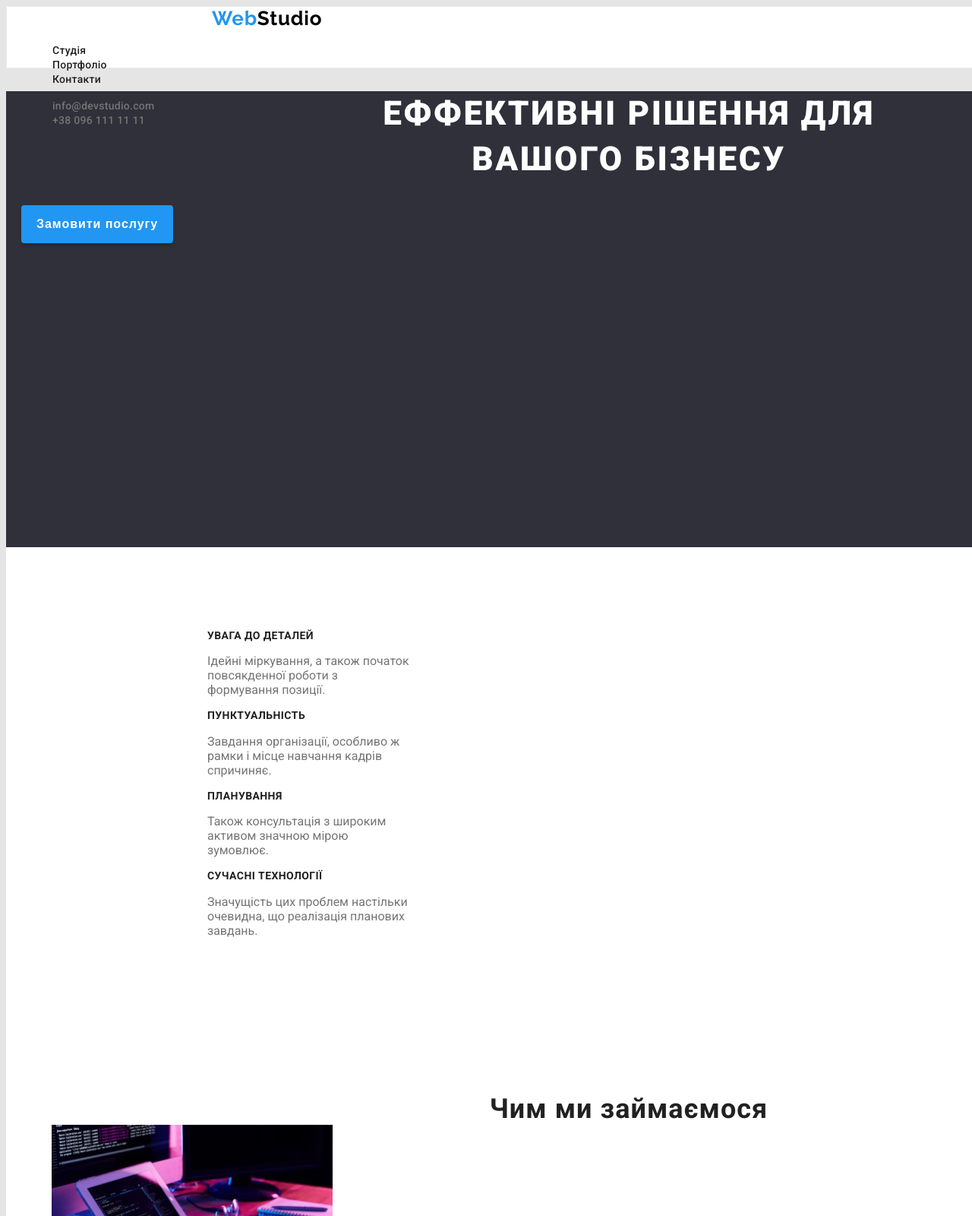
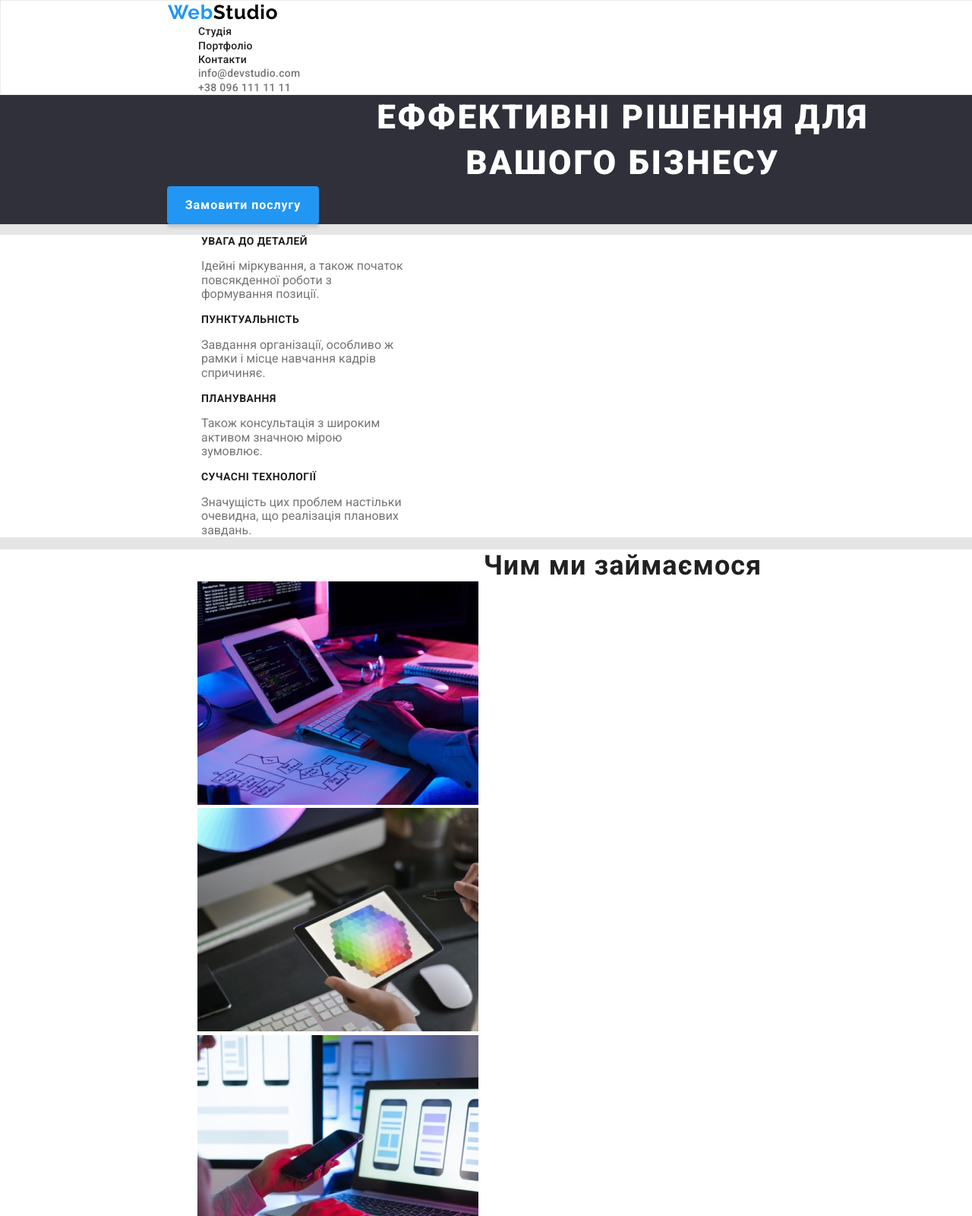
Before and after one commit to abdeev/domashka-02, a plain HTML site: page index.html in a window 1280 px wide. Shown: the top 1600 px of the page at 76% size. Drawn offline with nearby package versions, Linux system fonts and the light colour scheme.

Commit message:
homework 02

```diff
--- a/index.html
+++ b/index.html
@@ -3,24 +3,31 @@
   <head>
     <meta charset="UTF-8" />
     <meta http-equiv="X-UA-Compatible" content="IE=edge" />
+    <title>Студія</title>
     <link rel="preconnect" href="https://fonts.googleapis.com" />
     <link rel="preconnect" href="https://fonts.gstatic.com" crossorigin />
     <link
       href="https://fonts.googleapis.com/css2?family=Oleo+Script&family=Raleway:wght@700&family=Roboto:wght@400;500;700;900&display=swap"
       rel="stylesheet"
     />
-    <title>Студія</title>
+    <link
+      rel="stylesheet"
+      href="https://cdnjs.cloudflare.com/ajax/libs/modern-normalize/1.1.0/modern-normalize.min.css"
+      integrity="sha512-wpPYUAdjBVSE4KJnH1VR1HeZfpl1ub8YT/NKx4PuQ5NmX2tKuGu6U/JRp5y+Y8XG2tV+wKQpNHVUX03MfMFn9Q=="
+      crossorigin="anonymous"
+      referrerpolicy="no-referrer"
+    />
     <link rel="stylesheet" href="./styles/styles.css" />
   </head>
 
   <body class="body">
     <!-- верхнє меню -->
     <header class="header">
+      <div class="container">
         <nav class="nav">
           <!-- логотип -->
-        <a class="logo-web" href="./index.html"
-          >Web<span class="logo-studio">Studio</span></a
-        >
+
+          <a class="logo-web" href="./index.html">Web<span class="logo-studio">Studio</span></a>
 
           <ul class="nav-list">
             <li><a class="nav-item" href="./index.html">Студія</a></li>
@@ -32,43 +39,37 @@
         <!-- контакти mailto phoneto-->
         <ul class="contacts">
           <li>
-          <a class="contacts-item" href="mailto:info@devstudio.com"
-            >info@devstudio.com</a
-          >
+            <a class="contacts-item" href="mailto:info@devstudio.com">info@devstudio.com</a>
           </li>
           <li>
-          <a class="contacts-item" href="tel:+380961111111"
-            >+38 096 111 11 11</a
-          >
+            <a class="contacts-item" href="tel:+380961111111">+38 096 111 11 11</a>
           </li>
         </ul>
+      </div>
     </header>
 
     <main>
       <!-- блок із кнопкою замовити послугу -->
       <section class="button-block">
+        <div class="container">
           <h1 class="head-text-button">Еффективні рішення для вашого бізнесу</h1>
 
           <button class="button" type="button">Замовити послугу</button>
+        </div>
       </section>
       <!-- наші особливості -->
       <section class="features">
+        <div class="container">
           <h2 class="hidden-header">особливості</h2>
           <ul class="features-list">
             <li class="features-card">
               <h3 class="features-card-header">Увага до деталей</h3>
-            <p>
-              Ідейні міркування, а також початок повсякденної роботи з
-              формування позиції.
-            </p>
+              <p>Ідейні міркування, а також початок повсякденної роботи з формування позиції.</p>
             </li>
 
             <li class="features-card">
               <h3 class="features-card-header">Пунктуальність</h3>
-            <p>
-              Завдання організації, особливо ж рамки і місце навчання кадрів
-              спричиняє.
-            </p>
+              <p>Завдання організації, особливо ж рамки і місце навчання кадрів спричиняє.</p>
             </li>
 
             <li class="features-card">
@@ -78,44 +79,33 @@
 
             <li class="features-card">
               <h3 class="features-card-header">Сучасні технології</h3>
-            <p>
-              Значущість цих проблем настільки очевидна, що реалізація планових
-              завдань.
-            </p>
+              <p>Значущість цих проблем настільки очевидна, що реалізація планових завдань.</p>
             </li>
           </ul>
+        </div>
       </section>
 
       <!-- чим ми займаємось -->
       <section class="we-do">
+        <div class="container">
           <h2>Чим ми займаємося</h2>
           <ul class="we-do-list">
             <li>
-            <img
-              src="./images/our_work/desktop.jpg"
-              alt="Desktop applications"
-              width="370"
-            />
+              <img src="./images/our_work/desktop.jpg" alt="Desktop applications" width="370" />
             </li>
             <li>
-            <img
-              src="./images/our_work/ipad.jpg"
-              alt="Tablet applications"
-              width="370"
-            />
+              <img src="./images/our_work/ipad.jpg" alt="Tablet applications" width="370" />
             </li>
             <li>
-            <img
-              src="./images/our_work/phone.jpg"
-              alt="Smartphone applications"
-              width="370"
-            />
+              <img src="./images/our_work/phone.jpg" alt="Smartphone applications" width="370" />
             </li>
           </ul>
+        </div>
       </section>
 
       <!-- наша команда -->
       <section class="team-block">
+        <div class="container">
           <ul>
             <li>
               <h2>Наша команда</h2>
@@ -134,11 +124,7 @@
               </ul>
               <ul class="team-card">
                 <li>
-                <img
-                  src="./images/team/olgarepina.jpg"
-                  alt="Фото Ольга Репіна"
-                  width="270"
-                />
+                  <img src="./images/team/olgarepina.jpg" alt="Фото Ольга Репіна" width="270" />
                   <h3>Ольга Репіна</h3>
                   <p>Frontend Developer</p>
                 </li>
@@ -167,11 +153,13 @@
               </ul>
             </li>
           </ul>
+        </div>
       </section>
     </main>
 
     <!-- підвал -->
     <footer class="footer">
+      <div class="container">
         <!-- логотип -->
         <a class="logo-web" href="./index.html"
           >Web<span class="logo-studio-footer">Studio</span></a
@@ -194,6 +182,7 @@
             </li>
           </ul>
         </address>
+      </div>
     </footer>
   </body>
 </html>
--- a/styles/styles.css
+++ b/styles/styles.css
@@ -1,3 +1,9 @@
+*,
+*::before,
+*::after {
+  box-sizing: inherit;
+}
+
 :root {
   /* color palette */
   --logo-web-color: #2196f3;
@@ -21,6 +27,7 @@
 }
 ul {
   list-style: none;
+  margin: 0 auto;
 }
 h1 {
   font-weight: 900;
@@ -47,11 +54,16 @@ h3 {
   letter-spacing: 0.03em;
   color: var(--header-dark-color);
 }
+.container {
+  width: 1200px;
+  padding: 0 15px;
+  margin: 0px auto;
+}
 /* CSS HEADER =============================================*/
 .header {
   background-color: var(--bg-head-color);
   width: 1600px;
-  height: 80px;
+  /* height: 80px; */
   padding: 0 20px;
   margin: 0 auto;
   border: 1px solid var(--borders-color);
@@ -65,7 +77,6 @@ h3 {
   line-height: 1.2;
   letter-spacing: 0.03em;
   color: var(--logo-web-color);
-  margin-left: 250px;
 }
 .logo-studio {
   text-decoration: none;
@@ -93,7 +104,6 @@ h3 {
 }
 .contacts {
   gap: 50px;
-  margin-right: 250px;
 }
 .contacts-item {
   text-decoration: none;
@@ -118,17 +128,15 @@ h3 {
 
 /* блок замовити послугу=================================== */
 .button-block {
-  justify-content: center;
-  align-items: center;
   width: 1600px;
   padding: 0 20px;
   margin: 0 auto;
-  height: 600px;
-  background: #2f303a;
+  /* height: 600px; */
+  background: var(--bg-foot-color);
 }
 .head-text-button {
   width: 700px;
-  margin: 30px auto;
+  margin: 0px auto;
 }
 .button {
   width: 200px;
@@ -157,11 +165,11 @@ h3 {
 /* Наші особливості =========================================*/
 .features {
   background-color: #ffffff;
-  width: 1600px;
-  padding: 94px 20px;
-  margin: 0 auto;
   justify-content: center;
   align-items: center;
+  width: 1600px;
+  padding: 0 20px;
+  margin: 0px auto;
 }
 .hidden-header {
   display: none;
@@ -183,7 +191,7 @@ h3 {
 .we-do {
   background-color: #ffffff;
   width: 1600px;
-  padding: 94px 20px;
+  padding: 0px 20px;
   margin: 0 auto;
 }
 .we-do-list {
@@ -194,7 +202,7 @@ h3 {
 /* Наша команда =============================================*/
 .team-block {
   width: 1600px;
-  padding: 94px 20px;
+  padding: 0px 20px;
   margin: 0px auto;
   justify-content: center;
   align-items: center;
@@ -227,15 +235,17 @@ h3 {
 .footer {
   width: 1600px;
   height: 130px;
-  padding: 60px 20px;
+  padding: 0px 20px;
   margin: 0px auto;
   background-color: var(--bg-foot-color);
 }
 .logo-studio-footer {
   color: var(--logo-studio-light);
 }
-address {
+.address {
   list-style: normal;
+  font-style: normal;
+  text-decoration: none;
 }
 .footer-contacts-addr {
   margin-left: 250px;
```
Lines whose indentation alone changed are shown as unchanged.
